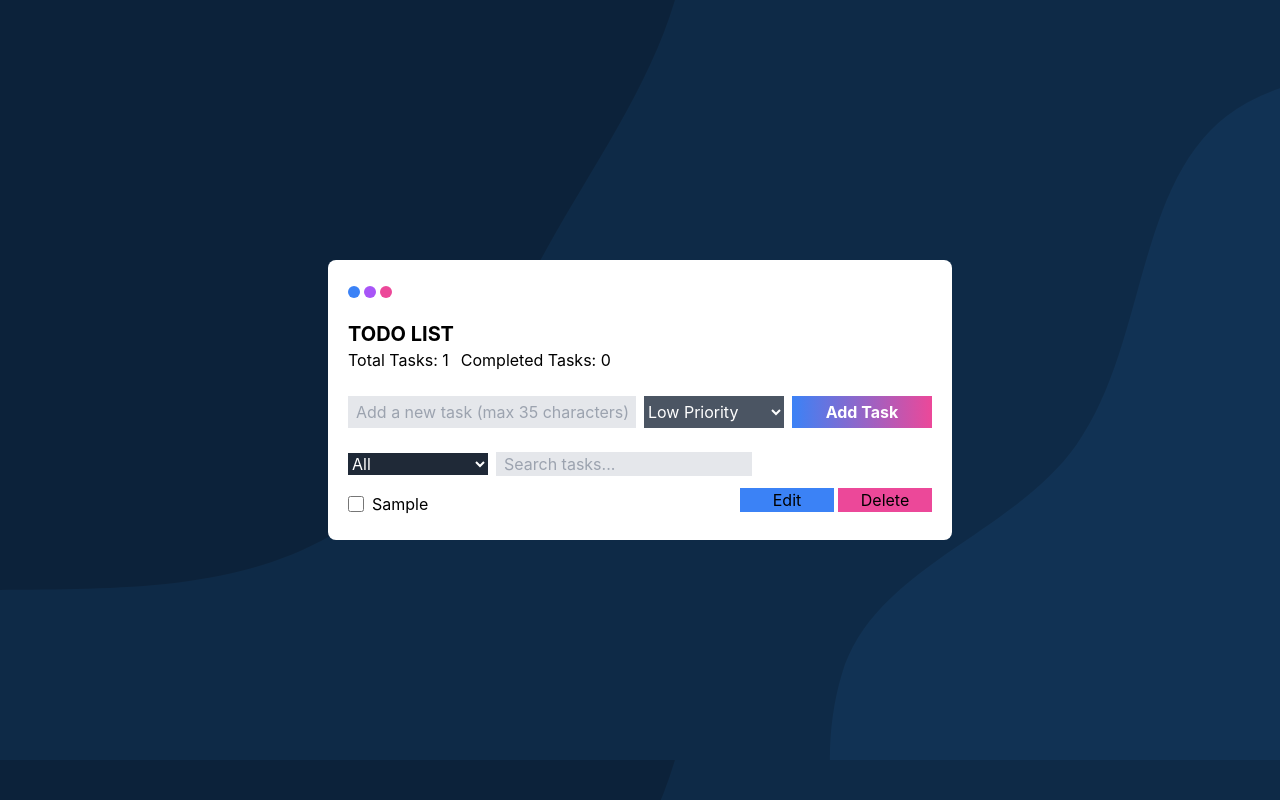
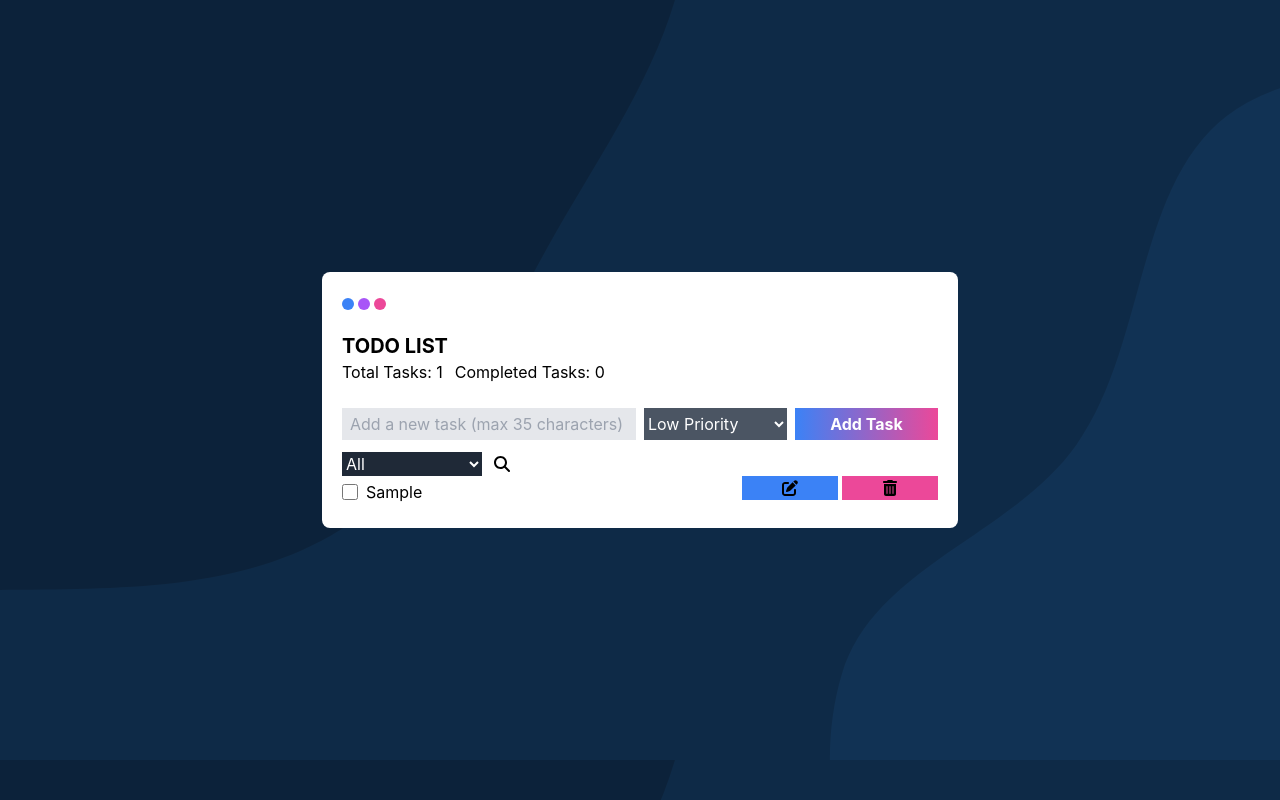
Before and after one commit to nafish08/todo-list-app, a React (Create React App) app: page / in a window 1280 px wide. Both pictures are taken after typing "Sample" into the empty fields and a click on the button "Add Task". Built offline with nearby package versions, Linux system fonts and the light colour scheme.

Commit message:
fontawesome installed and icons added

```diff
--- a/package.json
+++ b/package.json
@@ -4,6 +4,9 @@
   "version": "0.1.0",
   "private": true,
   "dependencies": {
+    "@fortawesome/fontawesome-svg-core": "^6.5.1",
+    "@fortawesome/free-solid-svg-icons": "^6.5.1",
+    "@fortawesome/react-fontawesome": "^0.2.0",
     "@testing-library/jest-dom": "^5.17.0",
     "@testing-library/react": "^13.4.0",
     "@testing-library/user-event": "^13.5.0",
--- a/src/App.js
+++ b/src/App.js
@@ -1,11 +1,14 @@
 import React, { useState, useEffect } from 'react';
 import TaskList from './components/TaskList';
 import AddTaskForm from './components/AddTaskForm';
+import { faSearch } from '@fortawesome/free-solid-svg-icons';
+import { FontAwesomeIcon } from '@fortawesome/react-fontawesome';
 
 function App() {
   const [tasks, setTasks] = useState([]);
   const [priorityFilter, setPriorityFilter] = useState('all');
   const [searchQuery, setSearchQuery] = useState('');
+  const [isSearchVisible, setIsSearchVisible] = useState(false);
 
   // Load tasks from local storage
   useEffect(() => {
@@ -59,6 +62,11 @@ function App() {
   // Calculate completed tasks count
   const completedTasksCount = tasks.filter(task => task.completed).length;
 
+  // Function to toggle search bar visibility
+  const toggleSearch = () => {
+    setIsSearchVisible(!isSearchVisible);
+  };
+
   return (
     <div className="flex justify-center items-center h-screen">
       <div className="bg-white h-auto rounded-lg p-3">
@@ -84,7 +92,7 @@ function App() {
             </div>
 
             <AddTaskForm addTask={addTask} />
-            <div className="my-3">
+            <div className="grid grid-cols-4 gap-3">
               <select
                 className="form-select  bg-gray-800 text-white"
                 value={priorityFilter}
@@ -96,15 +104,20 @@ function App() {
                 <option value="high">High Priority</option>
               </select>
 
-              {/* Search */}
-              <div className="my-3 ml-2 inline">
-                <input className='pl-2 bg-gray-200 text-white'
-                  type="text"
-                  placeholder="Search tasks..."
-                  value={searchQuery}
-                  onChange={(e) => setSearchQuery(e.target.value)}
-                />
+              {/* search */}
+              <div className="">
+                {isSearchVisible ? (
+                  <input className='bg-gray-200 px-2'
+                    type="text"
+                    placeholder="Search tasks..."
+                    value={searchQuery}
+                    onChange={(e) => setSearchQuery(e.target.value)}
+                  />
+                ) : (
+                  <FontAwesomeIcon icon={faSearch} onClick={toggleSearch} style={{ cursor: 'pointer' }} />
+                )}
               </div>
+
             </div>
 
 
--- a/src/components/EditTaskForm.js
+++ b/src/components/EditTaskForm.js
@@ -1,4 +1,5 @@
-// EditTaskForm.js
+import { faCheck, faXmark } from '@fortawesome/free-solid-svg-icons';
+import { FontAwesomeIcon } from '@fortawesome/react-fontawesome';
 import React, { useState } from 'react';
 
 function EditTaskForm({ task, editTask, toggleEdit }) {
@@ -19,8 +20,8 @@ function EditTaskForm({ task, editTask, toggleEdit }) {
                 onChange={(e) => setTitle(e.target.value)}
                 maxLength={35}
             />
-            <button className='hover:brightness-110 hover:animate-pulse bg-[#3b82f6] dark:text-white my-3' type="submit">Save</button>
-            <button className='hover:brightness-110 hover:animate-pulse bg-[#ec4899] dark:text-white my-3' onClick={toggleEdit}>Cancel</button>
+            <button className='hover:brightness-110 hover:animate-pulse bg-[#3b82f6] dark:text-white my-3' type="submit"><FontAwesomeIcon icon={faCheck} /></button>
+            <button className='hover:brightness-110 hover:animate-pulse bg-[#ec4899] dark:text-white my-3' onClick={toggleEdit}><FontAwesomeIcon icon={faXmark} /></button>
         </form>
     );
 }
--- a/src/components/TaskItem.js
+++ b/src/components/TaskItem.js
@@ -1,5 +1,7 @@
 import React, { useState } from 'react';
 import EditTaskForm from './EditTaskForm';
+import { FontAwesomeIcon } from '@fortawesome/react-fontawesome';
+import { faPenToSquare, faTrashCan } from '@fortawesome/free-solid-svg-icons';
 
 function TaskItem({ task, deleteTask, markTaskAsCompleted, editTask }) {
   const [isEditing, setIsEditing] = useState(false);
@@ -33,13 +35,13 @@ function TaskItem({ task, deleteTask, markTaskAsCompleted, editTask }) {
               className="hover:brightness-110 hover:animate-pulse px-2 bg-[#3b82f6] dark:text-white mb-2"
               onClick={toggleEdit}
             >
-              Edit
+              <FontAwesomeIcon icon={faPenToSquare} />
             </button>
             <button
               className="hover:brightness-110 hover:animate-pulse px-2 bg-[#ec4899] dark:text-white mb-2"
               onClick={() => deleteTask(task.id)}
             >
-              Delete
+              <FontAwesomeIcon icon={faTrashCan} />
             </button>
 
           </div>
```
Also changed, not shown: 1 other file (tests, documents, lock files or other folders).
